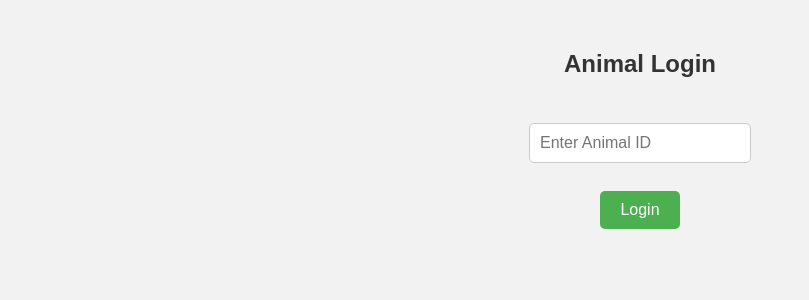
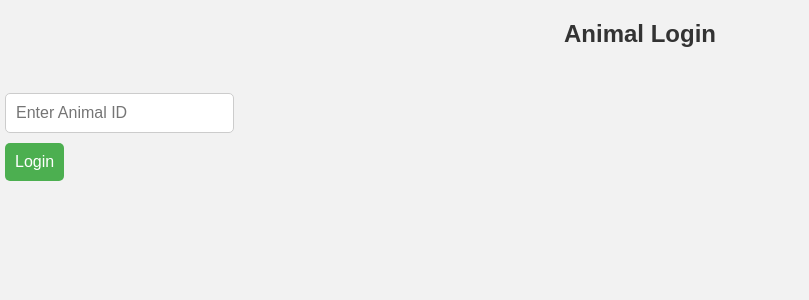
Before and after one commit to Archon-Tech226/wildpath_ai, a Django app: template templates/login.html in a window 1280 px wide. Shown: the top 300 px of the page, without its empty margins (0-809 px from the left). Run offline with Django 4.2, Linux system fonts and the light colour scheme; the template is opened without the code that fills it, so the values that code supplies are empty.

Commit message:
Update login.html

```diff
--- a/templates/login.html
+++ b/templates/login.html
@@ -4,22 +4,23 @@
 <head>
     <title>Animal Login</title>
     <meta name="viewport" content="width=device-width, initial-scale=1.0">
-    <!-- Custom CSS -->
+
+    <!-- Link to external CSS -->
     <link rel="stylesheet" href="{% static 'css/style.css' %}">
 </head>
 <body>
-    <div style="text-align:center; margin-top:50px;">
+    <div class="login-container">
         <h2>Animal Login</h2>
 
         {% if error %}
-            <p style="color:red">{{ error }}</p>
+            <p class="error">{{ error }}</p>
         {% endif %}
 
         <form method="post">
             {% csrf_token %}
-            <input type="text" name="animal_id" placeholder="Enter Animal ID" required style="padding:10px; width:200px;">
-            <br><br>
-            <button type="submit" style="padding:10px 20px;">Login</button>
+            <input type="text" name="animal_id" placeholder="Enter Animal ID" required>
+            <br>
+            <button type="submit">Login</button>
         </form>
     </div>
 </body>
```
